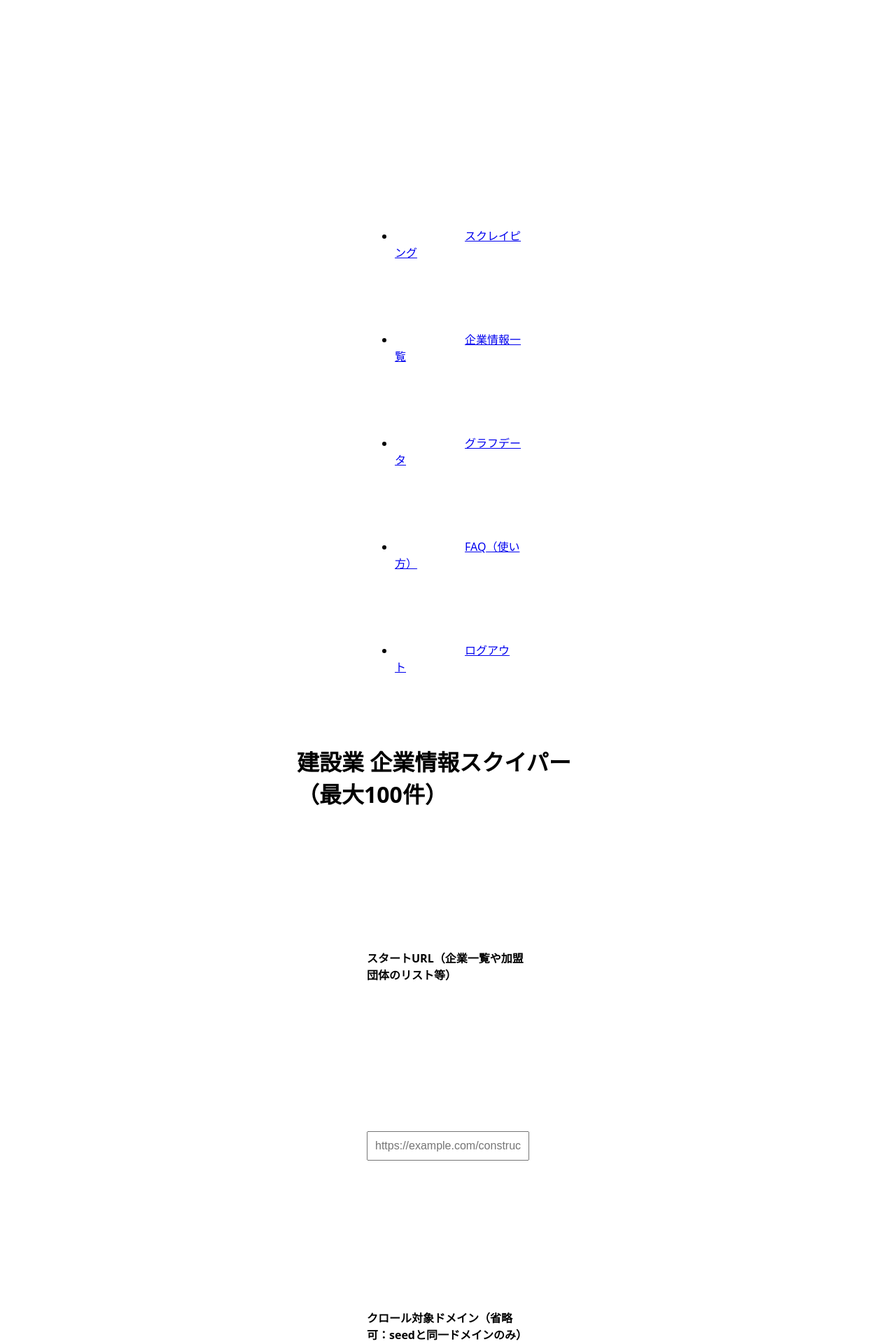
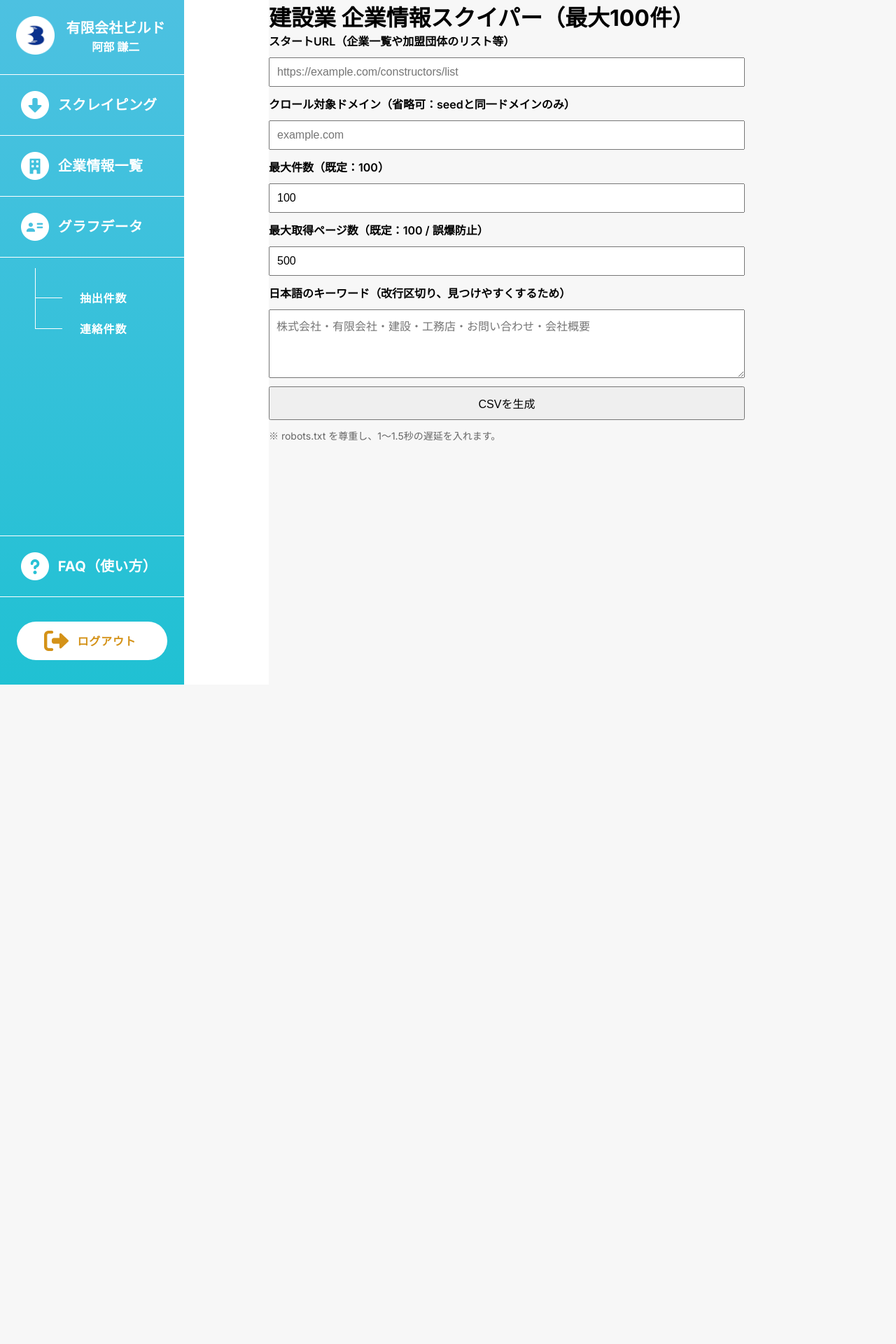
Before and after one commit to Sakai-r-forf/build-sales-force-automation, a Flask app: page /scraping/ in a window 1280 px wide. Shown: the top 1920 px of the page at 70% size. After the commit the page ends 978 px from the top, so only its background shows below. Run offline with Flask 3, Linux system fonts and the light colour scheme; a user stored in the database is signed in.

Commit message:
有限会社ビルド_ログイン / サイドバー内部

```diff
--- /dev/null
+++ b/static/css/dashboard/common/base.css
@@ -0,0 +1,20 @@
+* {
+  margin: 0;
+}
+
+body {
+  font-family: "Inter", sans-serif;
+}
+
+.dashboard_flex_content {
+  display: flex;
+}
+.dashboard_flex_left {
+  width: 30vw;
+}
+.dashboard_flex_right {
+  background-color: #f7f7f7;
+  border: rgba(30, 134, 151, 0.7);
+  box-shadow: #4cc1e0;
+  width: 70vw;
+}
--- a/static/css/dashboard/common/sidebar.css
+++ b/static/css/dashboard/common/sidebar.css
@@ -0,0 +1,188 @@
+* {
+  margin: 0;
+}
+
+.sidebar-content {
+  background: linear-gradient(to top, #20c1d3, #4dc1e1);
+  width: 263px;
+  min-height: 978px;
+  max-height: 978px;
+  text-align: center;
+  display: flex;
+  flex-direction: column;
+}
+
+.profile-info-area {
+  border-bottom: 1px solid #ffffff;
+}
+
+.flex-justify-center {
+  display: flex;
+  justify-content: center;
+  padding: 23px 0;
+  width: 100%;
+  margin: 0 auto;
+  box-sizing: border-box;
+}
+
+.profile-info-area .flex-justify-center,
+.sidebar-nav-top .flex-justify-center,
+.sidebar-nav-bottom .flex-justify-center {
+  gap: 12.5px;
+}
+
+.profile-image {
+  width: 55px;
+  height: 55px;
+  flex-shrink: 0;
+  display: block;
+}
+
+.profile-info {
+  display: flex;
+  flex-direction: column;
+  justify-content: center;
+  gap: 5px;
+  height: 60px;
+}
+
+.profile-company,
+.profile-user,
+.sidebar-nav-top a,
+.sidebar-nav-bottom a {
+  font-weight: bold;
+  margin: 0;
+  color: #ffffff;
+}
+
+.profile-company,
+.profile-user,
+.flex-justify-center a {
+  line-height: 22px;
+  width: 150px;
+}
+
+.profile-company,
+.flex-justify-center a {
+  font-size: 20px;
+  letter-spacing: 0.2px;
+}
+
+.profile-user {
+  font-size: 16px;
+}
+
+.sidebar-nav-area {
+  display: flex;
+  flex-direction: column;
+  justify-content: space-between;
+  flex-grow: 1;
+}
+
+.sidebar-nav-top,
+.sidebar-nav-bottom {
+  width: 100%;
+}
+
+.sidebar-nav-top .flex-justify-center,
+.sidebar-nav-bottom .flex-justify-center {
+  align-items: center;
+}
+
+.sidebar-nav-top ul,
+.sidebar-nav-bottom ul {
+  padding: 0;
+}
+
+.sidebar-nav-top img,
+.sidebar-nav-bottom img {
+  width: 40px;
+  height: 40px;
+  flex-shrink: 0;
+  display: block;
+}
+
+.sidebar-nav-top a,
+.sidebar-nav-bottom a {
+  text-decoration: none;
+  text-align: left;
+}
+
+.white-border {
+  width: 100%;
+  height: 1px;
+  background-color: #ffffff;
+}
+
+.graphs-sub-extracted,
+.graphs-sub-contact {
+  display: flex;
+  align-items: center;
+  gap: 25px;
+  position: relative;
+}
+
+.graphs-sub-extracted {
+  padding: 30px 0 10px 0;
+}
+
+.graphs-sub-contact {
+  padding: 10px 0 35px 0;
+}
+
+.graphs-sub {
+  list-style: none;
+  padding: 0 0 0 20px;
+  margin: 15px 0 0 50px;
+  position: relative;
+}
+
+.item-line {
+  width: 39px;
+  height: 1px;
+  background-color: #ffffff;
+  margin-left: 0px;
+}
+
+.graphs-sub::before {
+  content: "";
+  position: absolute;
+  left: 0;
+  top: 0;
+  width: 1px;
+  background: #ffffff;
+  height: calc(100% - 47px);
+}
+
+.graphs-sub a {
+  color: #ffffff;
+  text-decoration: none;
+  font-size: 16px;
+  font-weight: bold;
+  letter-spacing: 0.05em;
+  white-space: nowrap;
+}
+
+.login-button-orange {
+  width: 215px;
+  background-color: #ffffff;
+  border-radius: 50px;
+  gap: 12.5px;
+  padding: 13px 0 13px 39px;
+  margin: 35px auto;
+}
+
+.login-button-orange img {
+  width: 35px;
+  height: 29px;
+  flex-shrink: 0;
+  display: block;
+}
+
+.login-button-orange a {
+  font-size: 16px;
+  font-weight: bold;
+  color: #d49218;
+  letter-spacing: 0.05em;
+  white-space: nowrap;
+}
--- a/static/css/dashboard/scraping/index.css
+++ b/static/css/dashboard/scraping/index.css
@@ -1,9 +1,22 @@
 /*---以下は技術検証の際のCSSを仮で挿入しています。---*/
-*{
-    margin: 100px;
+form {
+  display: grid;
+  gap: 12px;
+  max-width: 680px;
 }
-body { font-family: system-ui, -apple-system, Segoe UI, sans-serif; padding: 24px; }
-form { display: grid; gap: 12px; max-width: 680px; }
-input, button, textarea { padding: 10px; font-size: 16px; }
-label { font-weight: 600; }
-.hint { color: #666; font-size: 14px; }
+
+input,
+button,
+textarea {
+  padding: 10px;
+  font-size: 16px;
+}
+
+label {
+  font-weight: 600;
+}
+
+.hint {
+  color: #666;
+  font-size: 14px;
+}
--- a/templates/dashboard/base.html
+++ b/templates/dashboard/base.html
@@ -1,15 +1,36 @@
-<!doctype html>
+<!DOCTYPE html>
 <html lang="ja">
   <head>
     <meta charset="utf-8" />
     <meta name="viewport" content="width=device-width, initial-scale=1" />
+    <link
+      href="https://fonts.googleapis.com/css2?family=Inter:wght@100..900&display=swap"
+      rel="stylesheet"
+    />
+    <link
+      rel="stylesheet"
+      href="{{ url_for('static', filename='css/dashboard/common/base.css') }}"
+    />
     <title>{% block title %}管理画面{% endblock %}</title>
     {% block head %}{% endblock %}
   </head>
+
   <body>
+    <div class="dashboard_flex_container">
+      <div class="dashboard_flex_wrapper">
+        <div class="dashboard_flex_content">
+          <div class="dashboard_flex_left">
+            <div class="dashboard_flex_left_area">
               {% include "dashboard/partials/sidebar.html" %}
-        <main class="content">
+            </div>
+          </div>
+          <div class="dashboard_flex_right">
+            <main class="dashboard_flex_right_area">
               {% block content %}{% endblock %}
             </main>
+          </div>
+        </div>
+      </div>
+    </div>
   </body>
 </html>
--- a/templates/dashboard/partials/sidebar.html
+++ b/templates/dashboard/partials/sidebar.html
@@ -1,11 +1,89 @@
-<nav class="sidebar">
-    <ul>
-        <li><a href="{{ url_for('scraping.index') }}">スクレイピング</a></li>
-        <li><a href="{{ url_for('companies.index') }}">企業情報一覧</a></li>
-        <li><a href="{{ url_for('graphs.index') }}">グラフデータ</a></li>
-        <!--ここに入れ子のデータ抽出件数、連絡件数、データ保存日が入る：ffkt-->
-        <li><a href="{{ url_for('faq.index') }}">FAQ（使い方）</a></li>
-        <li><a href="{{ url_for('auth.logout') }}">ログアウト</a></li>
-    </ul>
-</nav>
-<!--クローズボタン等は別途作成：ffkt-->
+<link
+  rel="stylesheet"
+  href="{{ url_for('static', filename='css/dashboard/common/sidebar.css') }}"
+/>
+
+<div class="sidebar-container">
+  <div class="sidebar-wrapper">
+    <div class="sidebar-content">
+      <!-- プロフィール -->
+      <div class="profile-info-area">
+        <div class="flex-justify-center">
+          <img src="/static/auth/image/profile.png" class="profile-image" />
+          <div class="profile-info">
+            <p class="profile-company">有限会社ビルド</p>
+            <p class="profile-user">阿部 謙二</p>
+          </div>
+        </div>
+      </div>
+
+      <div class="sidebar-nav-area">
+        <nav class="sidebar-nav-top">
+          <ul>
+            <li>
+              <div class="flex-justify-center">
+                <img src="/static/auth/image/scraping.png" />
+                <a href="{{ url_for('scraping.index') }}">スクレイピング</a>
+              </div>
+            </li>
+
+            <div class="white-border"></div>
+
+            <li>
+              <div class="flex-justify-center">
+                <img src="/static/auth/image/company.png" />
+                <a href="{{ url_for('companies.index') }}">企業情報一覧</a>
+              </div>
+            </li>
+
+            <div class="white-border"></div>
+
+            <li>
+              <div class="flex-justify-center">
+                <img src="/static/auth/image/graph.png" />
+                <a href="{{ url_for('graphs.index') }}">グラフデータ</a>
+              </div>
+
+              <div class="white-border"></div>
+
+              <ul class="graphs-sub">
+                <li class="graphs-sub-extracted">
+                  <div class="item-line"></div>
+                  <a href="#">抽出件数</a>
+                </li>
+                <li class="graphs-sub-contact">
+                  <div class="item-line"></div>
+                  <a href="#">連絡件数</a>
+                </li>
+              </ul>
+            </li>
+          </ul>
+        </nav>
+
+        <nav class="sidebar-nav-bottom">
+          <ul>
+            <div class="white-border"></div>
+
+            <li>
+              <div class="flex-justify-center">
+                <img src="/static/auth/image/faq.png" />
+                <a href="{{ url_for('faq.index') }}">FAQ（使い方）</a>
+              </div>
+            </li>
+
+            <div class="white-border"></div>
+
+            <li>
+              <div class="flex-justify-center login-button-orange">
+                <img src="/static/auth/image/logout_button.png" />
+                <a href="{{ url_for('auth.logout') }}">ログアウト</a>
+              </div>
+            </li>
+          </ul>
+        </nav>
+      </div>
+
+      <!--クローズボタン等は別途作成：ffkt-->
+    </div>
+  </div>
+</div>
```
Also changed, not shown: static/css/auth/login.css (+25 -8 lines), templates/auth/login.html (added, +47 -0 lines), static/auth/image/answer.png (added), static/auth/image/company.png (added), static/auth/image/faq.png (added), static/auth/image/favicon/favicon.png (added), static/auth/image/graph.png (added), static/auth/image/login.png (deleted), static/auth/image/logout.png (added), static/auth/image/logout_button.png (added), static/auth/image/page_top.png (added), static/auth/image/profile.png (added), static/auth/image/question.png (added), static/auth/image/scraping.png (added). Lines whose indentation alone changed are shown as unchanged.
